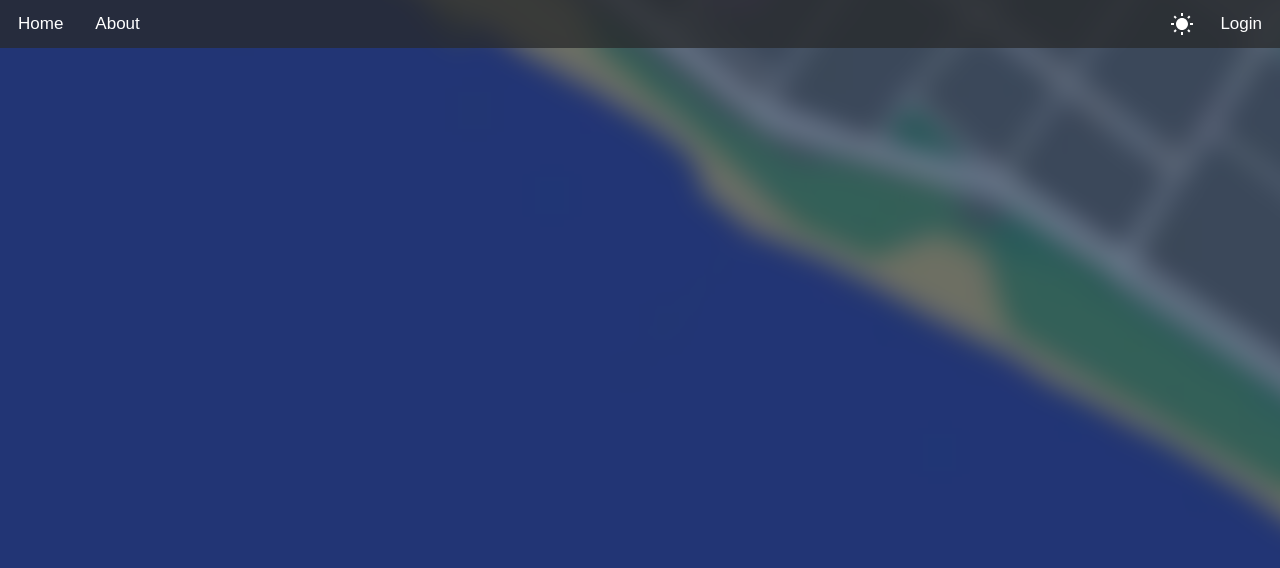
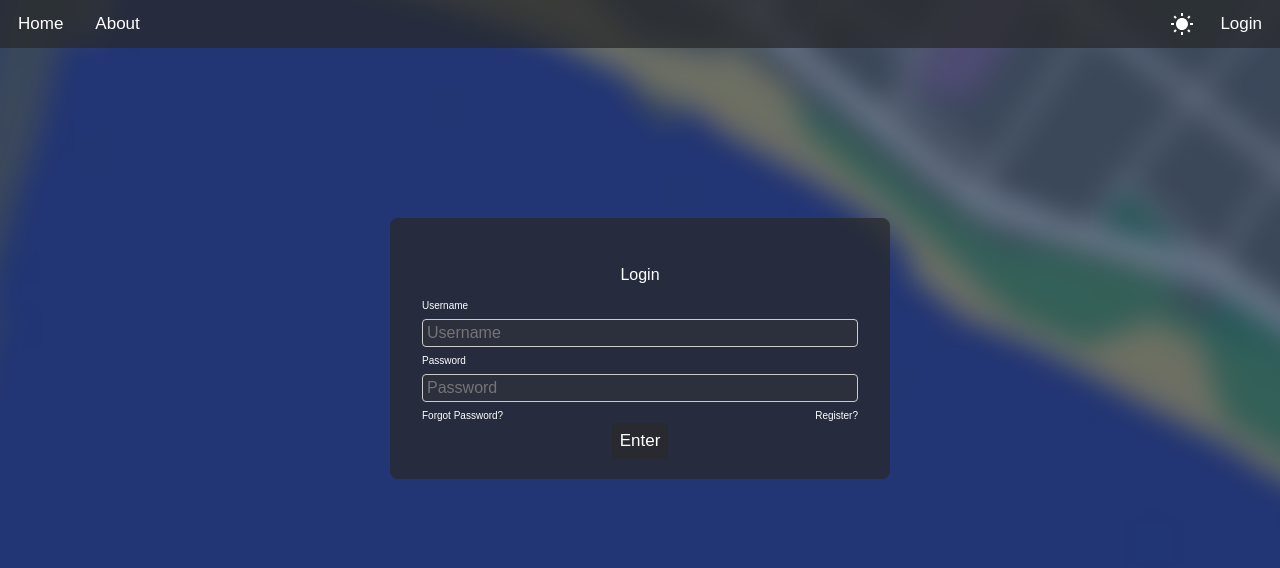
Before and after one commit to ElectricS01/Planit, a Vue app: page /login in a window 1280 px wide. Shown: the top 568 px of the page. Built offline with nearby package versions, Linux system fonts and the light colour scheme.

Commit message:
Login and register

```diff
--- a/src/assets/style.css
+++ b/src/assets/style.css
@@ -188,8 +188,17 @@ body {
 
   .mode-switch {
     position: absolute;
+    top: 0;
     right: 44px;
   }
+}
+
+.menu-grid {
+  width: 100%;
+  height: 80%;
+  display: flex;
+  justify-content: center;
+  align-items: center;
 }
 
 .menu {
@@ -197,7 +206,7 @@ body {
   background-color: #282a2bbf;
   margin: 16px;
   z-index: 2;
-  padding: 16px;
+  padding: 25px;
   border-radius: 8px;
   opacity: 0;
   animation:
@@ -206,16 +215,64 @@ body {
   align-content: center;
 }
 
+.small-menu {
+  width: min(100% - 20px, 436px);
+  background-color: #282a2bbf;
+  margin: 16px;
+  z-index: 2;
+  padding: 32px 32px 18px;
+  border-radius: 8px;
+  opacity: 0;
+  animation:
+    slideIn-menu 1s forwards,
+    fadeIn 1s forwards;
+  align-content: center;
+}
+
+button {
+  cursor: pointer;
+  margin: 2px 4px;
+  font-size: 17px;
+  color: white;
+  background-color: #282a2bbf;
+  padding: 8px;
+  border-radius: 4px;
+  border: none;
+  transition:
+    background-color 1s ease,
+    color 1s ease;
+}
+
 .menu-button {
   cursor: pointer;
   color: white;
-  background-color: rgba(40, 42, 43, 0.75);
+  background-color: #282a2bbf;
   padding: 8px;
   border-radius: 4px;
   animation: fadeIn 1s forwards;
   transition:
     background-color 1s ease,
     color 1s ease;
+}
+
+input {
+  color: white;
+  font-size: 16px;
+  width: 100%;
+  padding: 4px;
+  margin: 8px 0;
+  border: 1px solid #ccc;
+  border-radius: 4px;
+  box-sizing: border-box;
+  background-color: #3d3d3d40;
+}
+
+.light-mode input {
+  background-color: #5b5b5b40;
+}
+
+input:focus {
+  outline: 1px solid white;
 }
 
 a {
@@ -225,6 +282,12 @@ a {
 
 .small {
   margin: 8px 0;
+}
+
+.text-small {
+  color: #fff;
+  font-size: 10px;
+  text-align: left;
 }
 
 .title {
@@ -248,6 +311,15 @@ a {
   }
 }
 
+@keyframes slideIn-menu {
+  0% {
+    margin-top: 0;
+  }
+  100% {
+    margin-top: 16px;
+  }
+}
+
 @keyframes fadeIn {
   0% {
     opacity: 0;
--- a/src/views/404.vue
+++ b/src/views/404.vue
@@ -1,7 +1,7 @@
 <template>
   <div class="container">
     <p class="title">Error 404: page not found</p>
-    <router-link to="map" class="menu-button">Go to Home</router-link>
+    <router-link to="/" class="menu-button">Go to Home</router-link>
   </div>
 </template>
 <script setup></script>
--- a/src/views/Login.vue
+++ b/src/views/Login.vue
@@ -1,9 +1,54 @@
 <template>
-  <div class="container">
+  <div class="container-flex">
+    <div class="menu-grid">
+      <div class="small-menu">
+        <p>Login</p>
+        <div class="text-small">
+          <label for="username">Username</label>
+        </div>
+        <input
+          id="username"
+          v-model="username"
+          placeholder="Username"
+          class="modal-input"
+          @keydown.enter="submit"
+        />
+        <div class="text-small">
+          <label for="password">Password</label>
+        </div>
+        <input
+          id="password"
+          v-model="password"
+          placeholder="Password"
+          class="modal-input"
+          type="password"
+          @keydown.enter="submit"
+        />
+        <div style="display: flex; justify-content: space-between">
+          <div class="text-small">
+            <router-link class="text-small" to="/reset">
+              Forgot Password?
+            </router-link>
+          </div>
+          <div class="text-small">
+            <router-link class="text-small" to="/register">
+              Register?
+            </router-link>
+          </div>
+        </div>
+        <button @click="submit">Enter</button>
+      </div>
+    </div>
   </div>
 </template>
 
 <script setup>
 import { useDataStore } from "../store.js"
 const store = useDataStore()
+
+let username = ""
+let password = ""
+
+const submit = () => {
+}
 </script>
--- a/src/views/Register.vue
+++ b/src/views/Register.vue
@@ -1,9 +1,59 @@
 <template>
-  <div class="container">
+  <div class="container-flex">
+    <div class="menu-grid">
+      <div class="small-menu">
+        <p>Register</p>
+        <div class="text-small">
+          <label for="username">Username</label>
+        </div>
+        <input
+          id="username"
+          v-model="username"
+          placeholder="Username"
+          class="modal-input"
+          @keydown.enter="submit"
+        />
+        <div class="text-small">
+          <label for="email">Email</label>
+        </div>
+        <input
+          id="email"
+          v-model="email"
+          placeholder="Email"
+          class="modal-input"
+          type="email"
+          @keydown.enter="submit"
+        />
+        <div class="text-small">
+          <label for="password">Password</label>
+        </div>
+        <input
+          id="password"
+          v-model="password"
+          placeholder="Password"
+          class="modal-input"
+          type="password"
+          @keydown.enter="submit"
+        />
+        <div class="text-small">
+          <router-link class="text-small" to="/login">
+            Back to Login
+          </router-link>
+        </div>
+        <button @click="submit">Enter</button>
+      </div>
+    </div>
   </div>
 </template>
 
 <script setup>
 import { useDataStore } from "../store.js"
 const store = useDataStore()
+
+let username = ""
+let email = ""
+let password = ""
+
+const submit = async () => {
+}
 </script>
```
